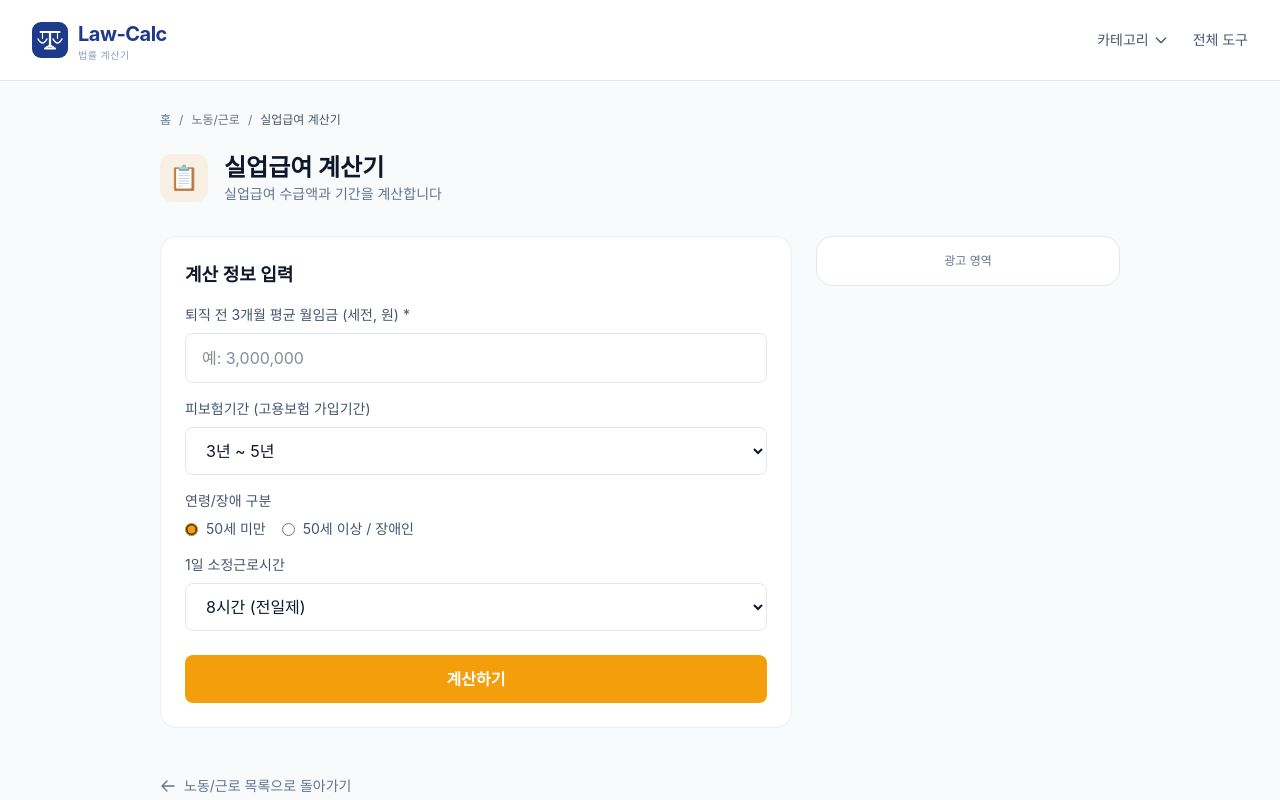
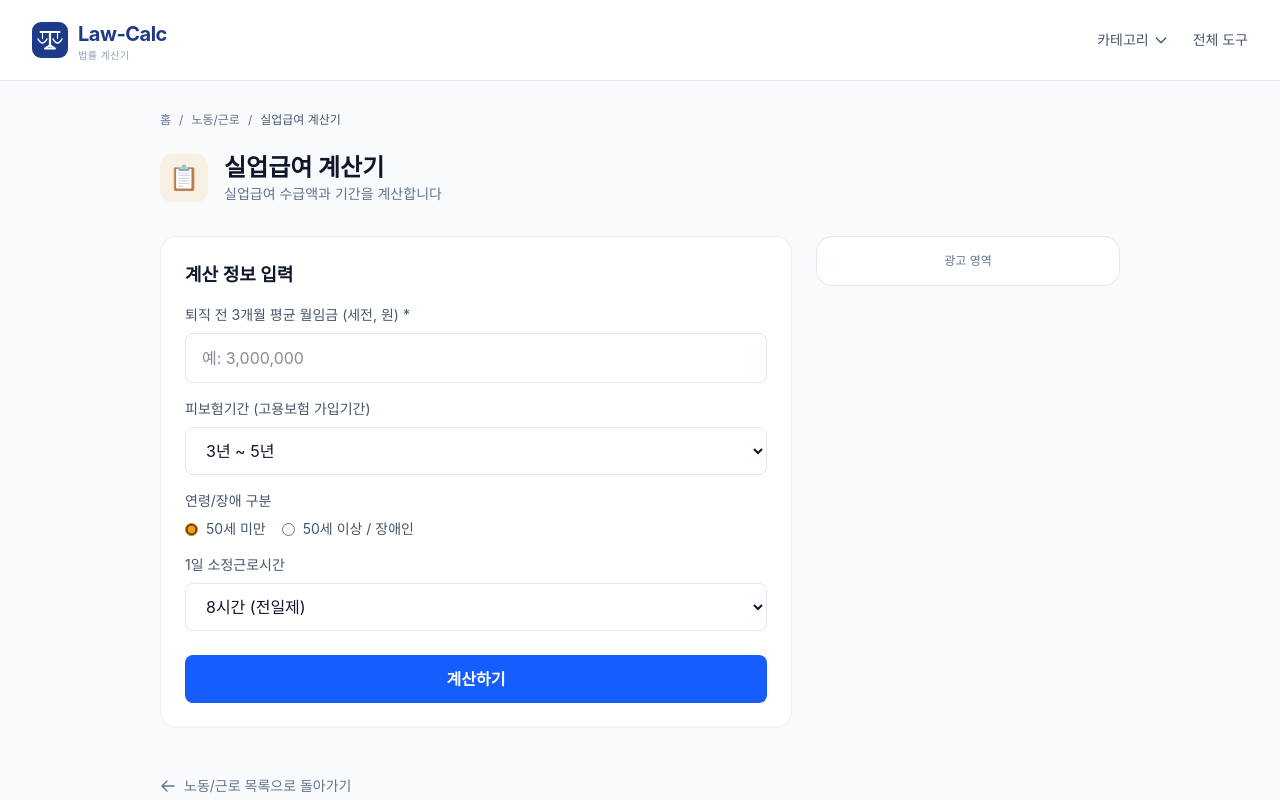
Before and after one commit to SublimerNJ/law-calc, a Next.js app: page /tools/labor/unemployment-benefit in a window 1280 px wide. Shown: the top 800 px of the page. Built offline with nearby package versions, Linux system fonts and the light colour scheme; a web font is replaced by a local one.

Commit message:
feat(27-ux-03): 6개 노동 계산기 계산 버튼 클래스 통일
- parental-leave·unemployment-benefit·shutdown-allowance 버튼 style={{ backgroundColor: category.color }} → bg-blue-600 호환 클래스 통일
- 6개 계산기 모두 동일한 계산 버튼 패턴 적용 (CONSIST-03)

```diff
--- a/src/app/tools/labor/parental-leave/page.tsx
+++ b/src/app/tools/labor/parental-leave/page.tsx
@@ -145,8 +145,7 @@ export default function ParentalLeavePage() {
 
         <button
           onClick={handleCalculate}
-          className="w-full py-3 rounded-lg font-semibold text-white transition-opacity hover:opacity-90"
-          style={{ backgroundColor: category.color }}
+          className="w-full bg-blue-600 hover:bg-[#d97706] text-white font-semibold py-3 rounded-lg transition-colors"
         >
           계산하기
         </button>
--- a/src/app/tools/labor/shutdown-allowance/page.tsx
+++ b/src/app/tools/labor/shutdown-allowance/page.tsx
@@ -161,8 +161,7 @@ export default function ShutdownAllowancePage() {
 
         <button
           onClick={handleCalculate}
-          className="w-full py-3 rounded-lg font-semibold text-white transition-opacity hover:opacity-90 mt-2"
-          style={{ backgroundColor: category.color }}
+          className="w-full bg-blue-600 hover:bg-[#d97706] text-white font-semibold py-3 rounded-lg transition-colors mt-2"
         >
           계산하기
         </button>
--- a/src/app/tools/labor/unemployment-benefit/page.tsx
+++ b/src/app/tools/labor/unemployment-benefit/page.tsx
@@ -156,8 +156,7 @@ export default function UnemploymentBenefitPage() {
 
         <button
           onClick={handleCalculate}
-          className="w-full py-3 rounded-lg font-semibold text-white transition-opacity hover:opacity-90"
-          style={{ backgroundColor: category.color }}
+          className="w-full bg-blue-600 hover:bg-[#d97706] text-white font-semibold py-3 rounded-lg transition-colors"
         >
           계산하기
         </button>
```
